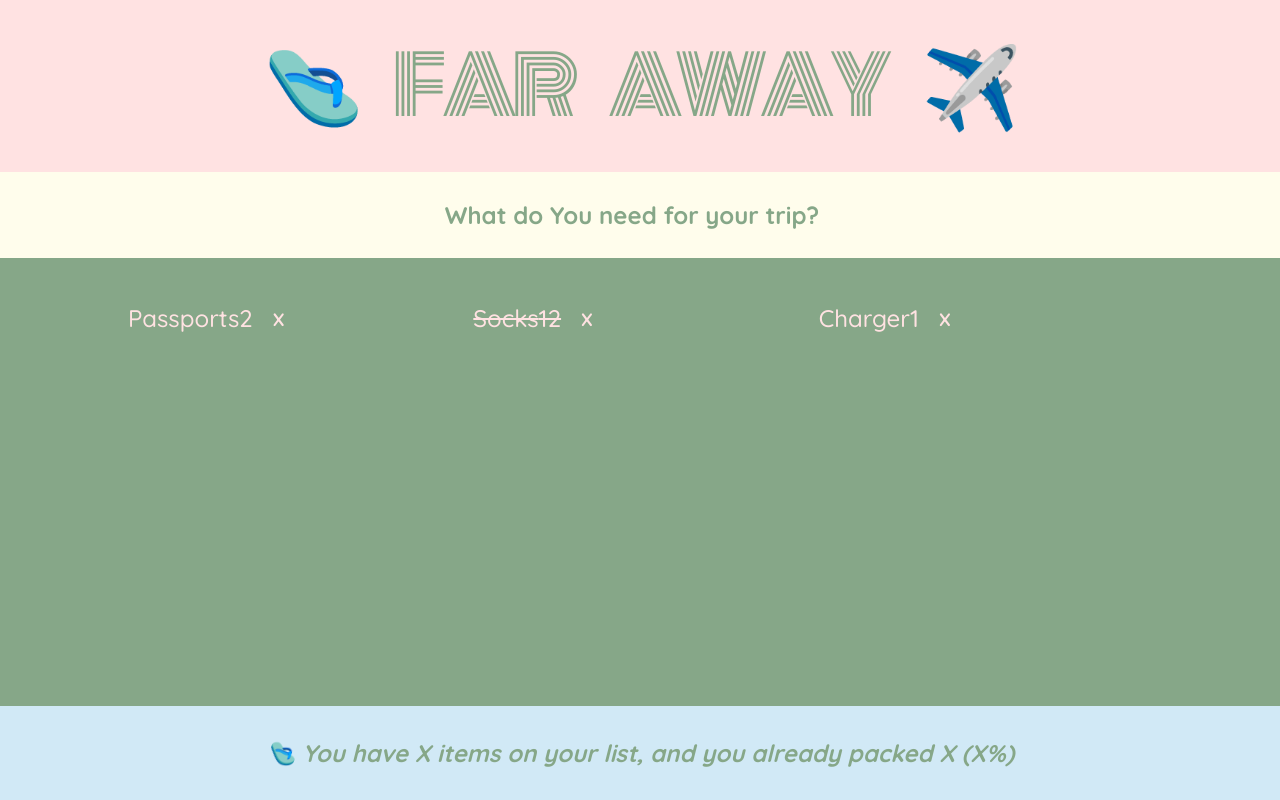
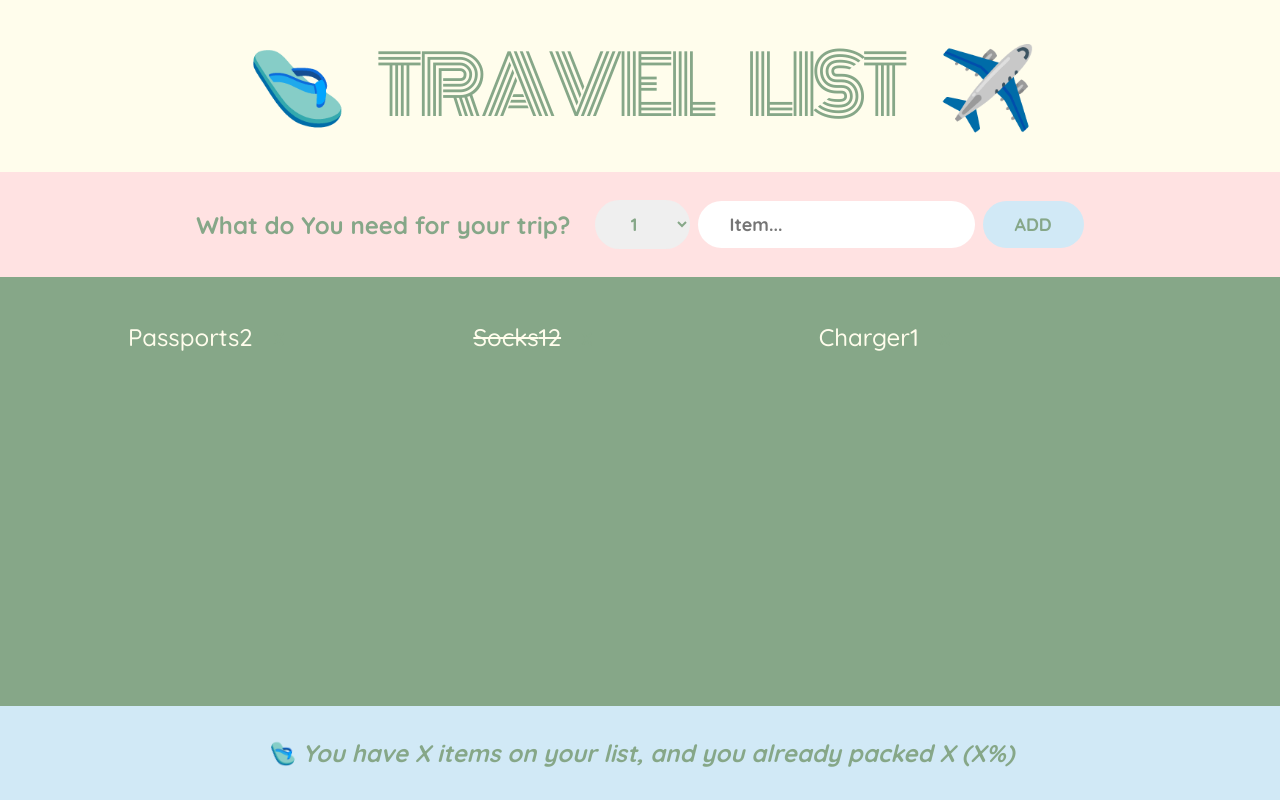
Before and after one commit to LinSchmitz/miniAssignments, a React (Vite) app in the folder travelList/: page / in a window 1280 px wide. Built offline with nearby package versions, Linux system fonts and the light colour scheme; the HTML template or start-up script is replaced by a standard one.

Commit message:
added some css

```diff
--- a/travelList/index.html
+++ b/travelList/index.html
@@ -3,7 +3,8 @@
   <head>
     <meta charset="UTF-8" />
     <meta name="viewport" content="width=device-width, initial-scale=1.0" />
-    <title>Far Away</title>
+    <link rel="shortcut icon" href="./img/favicon.ico" />
+    <title>Travel List</title>
   </head>
   <body>
     <div id="root"></div>
--- a/travelList/src/App.jsx
+++ b/travelList/src/App.jsx
@@ -18,13 +18,20 @@
 }
 
 function Logo() {
-  return <h1>🩴 Far Away ✈️</h1>;
+  return <h1>🩴 Travel List ✈️</h1>;
 }
 function Form() {
   return (
-    <div className="add-form">
+    <form className="add-form">
       <h3>What do You need for your trip?</h3>
-    </div>
+      <select>
+        <option value={1}>1</option>
+        <option value={2}>2</option>
+        <option value={3}>3</option>
+      </select>
+      <input type="text" placeholder="Item..." />
+      <button>Add</button>
+    </form>
   );
 }
 function PackingList() {
--- a/travelList/src/index.css
+++ b/travelList/src/index.css
@@ -12,8 +12,8 @@
   --color-blue: #c9d7dd; */
 
   --color-brown: #86a788;
-  --color-orange: #fffdec;
-  --color-yellow: #ffe2e2;
+  --color-orange: #ffe2e2;
+  --color-yellow: #fffdec;
   --color-blue: #d1e9f6;
 }
 
@@ -71,8 +71,7 @@
 button,
 select,
 input {
-  /* background-color: var(--color-yellow); */
-  color: var(--color-yellow);
+  color: var(--color-brown);
   font-family: inherit;
   border: none;
   border-radius: 10rem;
```
Also changed, not shown: travelList/public/img/1.jpg (deleted), 1 other file (tests, documents, lock files or other folders).
